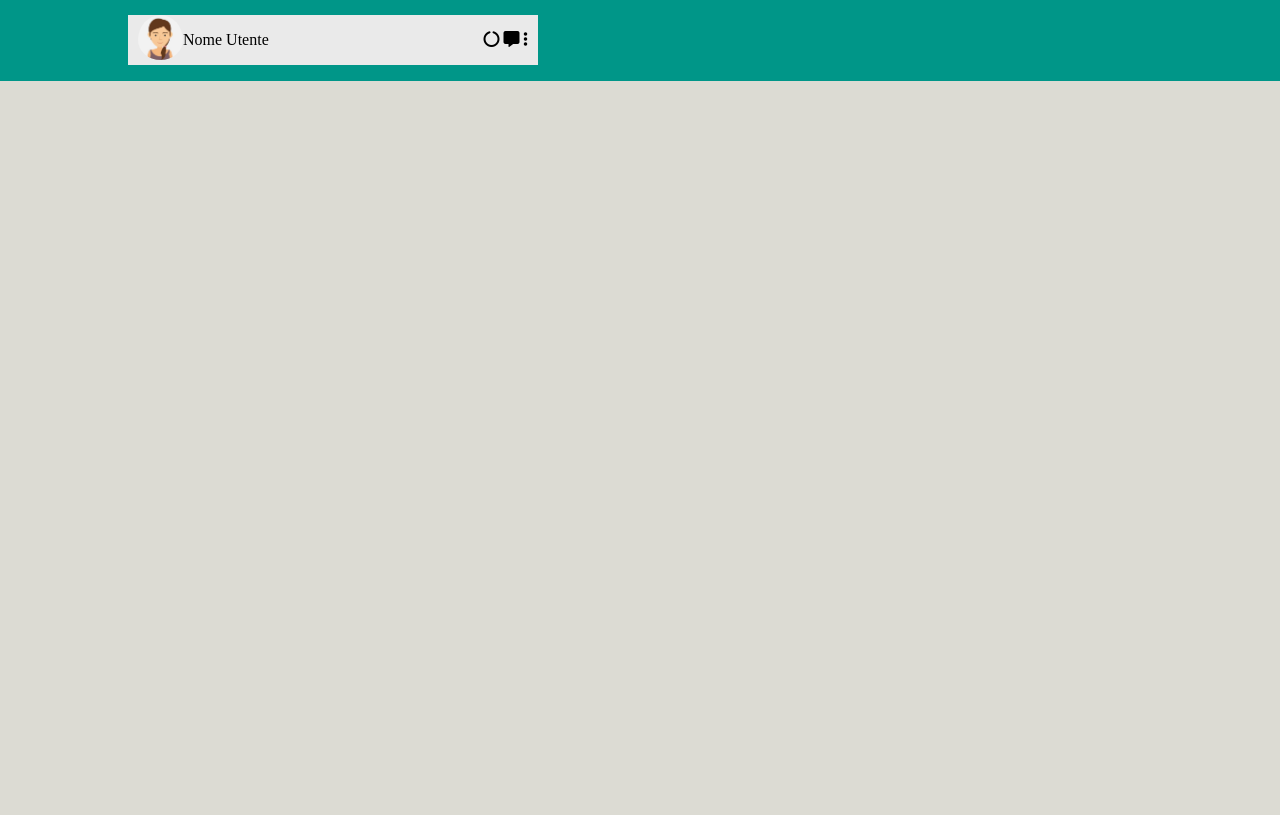
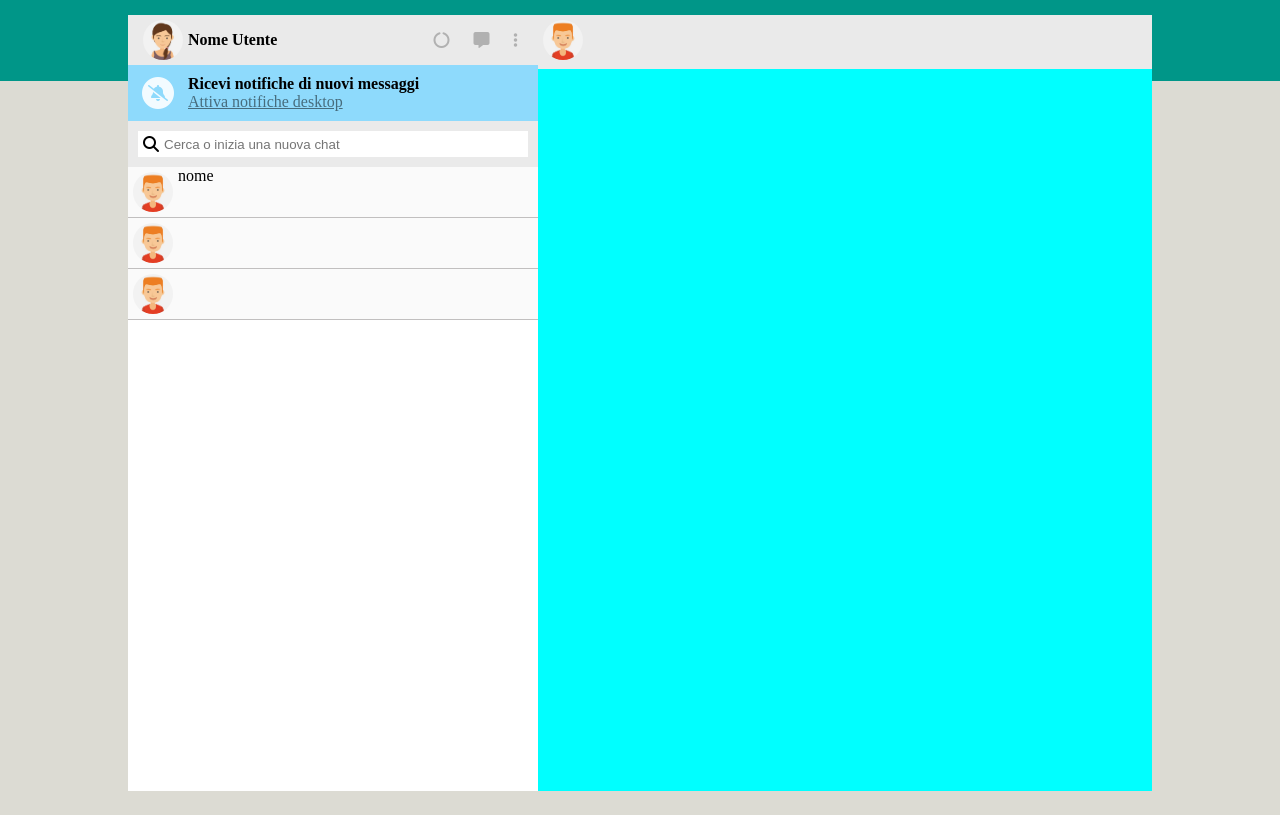
Before and after one commit to danielmegale/vue-boolzapp, a plain HTML site: page index.html in a window 1280 px wide. Drawn offline with Linux system fonts and the light colour scheme.

Commit message:
added chats

```diff
--- a/index.html
+++ b/index.html
@@ -11,10 +11,11 @@
 <body>
     <main id="root">
         <div class="sidebar">
+            <!-- User -->
             <div class="id">
                 <div class="d-flex-center">
                     <img src="img/avatar_io.jpg" alt="">
-                    <span>Nome Utente</span>
+                    <span><strong>Nome Utente</strong></span>
                 </div>
                 <div>
                     <i class="fa-solid fa-circle-notch"></i>
@@ -22,11 +23,40 @@
                     <i class="fa-solid fa-ellipsis-vertical"></i>
                 </div>
             </div>
-            <div class="notification"></div>
-            <div class="searchbar"></div>
-            <div class="contacts"></div>
+            <!-- Notification -->
+            <div class="notification d-flex-center">
+                <span class="fa-stack">
+                    <i class="fa-solid fa-circle fa-stack-2x"></i>
+                    <i class="fa-solid fa-bell-slash fa-stack-1x fa-invers"></i>
+                  </span>
+                  <div class="pl-10">
+                      <span><strong>Ricevi notifiche di nuovi messaggi</strong></span>
+                      <p class="link">Attiva notifiche desktop</p>
+                  </div>
+            </div>
+            <!-- searchbar -->
+            <div class="searchbar">
+                <i class="fa-solid fa-magnifying-glass"></i>
+                <input type="text" placeholder="Cerca o inizia una nuova chat">
+            </div>
+            <div class="contacts">
+                <div class="contact">
+                    <img src="img/avatar_1.jpg" alt="">
+                    <p>nome</p>
+                </div>
+                <div class="contact">
+                    <img src="img/avatar_1.jpg" alt="">
+                </div>
+                <div class="contact">
+                    <img src="img/avatar_1.jpg" alt="">
+                </div>
+            </div>
         </div>
-        <div></div>
+        <div class="chats">
+            <div class="chat">
+                <img src="img/avatar_1.jpg" alt="">
+            </div>
+        </div>
     </main>
 </body>
 </html>
--- a/style.css
+++ b/style.css
@@ -15,19 +15,22 @@ main{
     /* border: 2px solid black; */
     display: flex;
     margin: 15px auto;
+    background-color: black;
 }
 img{
     max-width: 100%;
     border-radius: 50%;
     height: 50px;
-    padding-bottom: 5px;
+    padding: 5px;
     display: inline;
 }
 .sidebar{
     height: 100%;
     width: 40%;
+    background-color: #FFF;
     /* border: 2px solid red; */
 }
+/* User */
 .id{
     /* height: 5%; */
     background-color: #EAEAEA;
@@ -36,21 +39,68 @@ img{
     justify-content: space-between;
     padding: 0 10px;
 }
+.id  .fa-solid{
+    color: #B1B1B1;
+    padding: 10px;
+}
+/* Notification */
 .notification{
-    /* height: 5%; */
     background-color: #8EDAFC;
+    padding: 10px;
+
 }
+.fa-stack .fa-circle{
+    color:#F2FBFF;
+}
+.fa-stack .fa-bell-slash{
+    color: #8EDAFC;
+}
+/* Searchbar */
 .searchbar{
-    /* height: 3%; */
-    background-color: #fafafa1d;
+    background-color: #EAEAEA;
+    display: flex;
+    justify-content: center;
+    padding: 10px;
 }
+.searchbar .fa-solid{
+    padding: 5px;
+    background-color: #fff;
+    cursor: pointer;
+}
+.searchbar input{
+    border: 0;
+    width: 100%;
+}
+/* Contacts */
 .contacts{
-    /* height: 87%; */
+    max-height: 785px;
     background-color:#FAFAFA;
     overflow: auto;
+}
+.contact{
+    border-bottom: 1px solid rgb(193, 191, 191);
+    display: flex;
+}
+/* Chats */
+.chats{
+    width: 60%;
+    height: 100%;
+    background-color: aqua;
+}
+.chat{
+    background-color: #EAEAEA;
+    width: 100%;
 }
 /* Utilitis */
 .d-flex-center{
     display: flex;
     align-items: center;
 }
+.link{
+    text-decoration: underline;
+    opacity: 0.5;
+    cursor: pointer;
+}
+.pl-10{
+    padding-left: 10px;
+}
```
